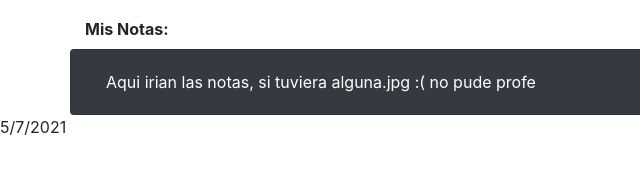
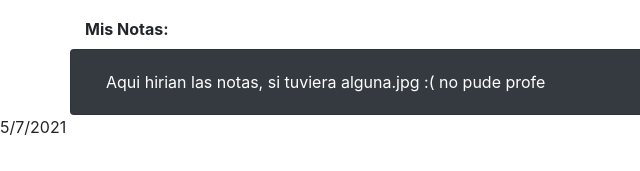
Before and after one commit to 20203tn127/aweb-U2Ord-Diaz-Salgado, a plain HTML site: page index.html in a window 1280 px wide. Shown: the part 331-502 px from the top of the page, 0-640 px from the left. Drawn offline with nearby package versions, Linux system fonts and the light colour scheme.

Commit message:
Update index.html

```diff
--- a/index.html
+++ b/index.html
@@ -52,7 +52,7 @@
 <div class="row">
     <div class="col-12 card bg-dark text-white">
             <div class="card-body" >
-              <p class="card-text" name="nota" id="nota" >Aqui irian las notas, si tuviera alguna.jpg :( no pude profe </p>
+              <p class="card-text" name="nota" id="nota" >Aqui hirian las notas, si tuviera alguna.jpg :( no pude profe </p>
 
 
             </div>
```
